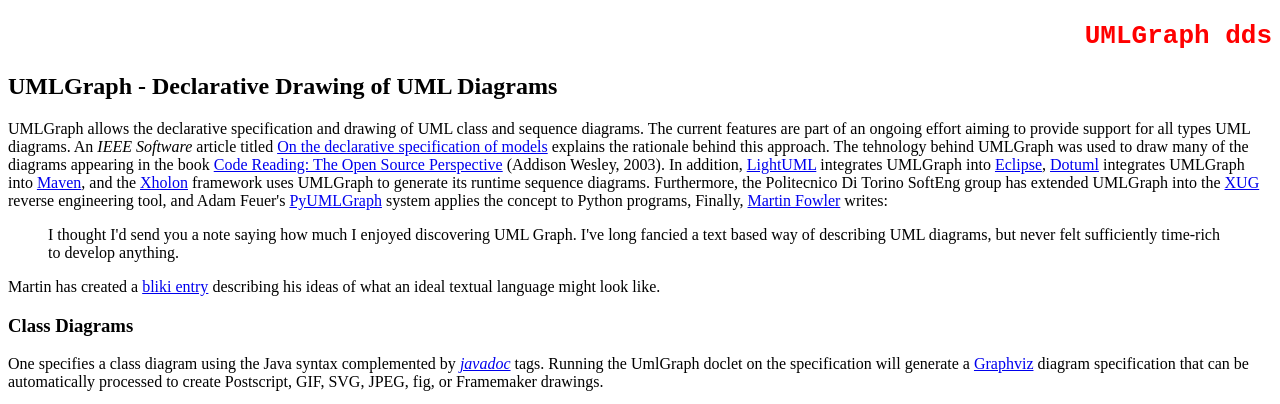
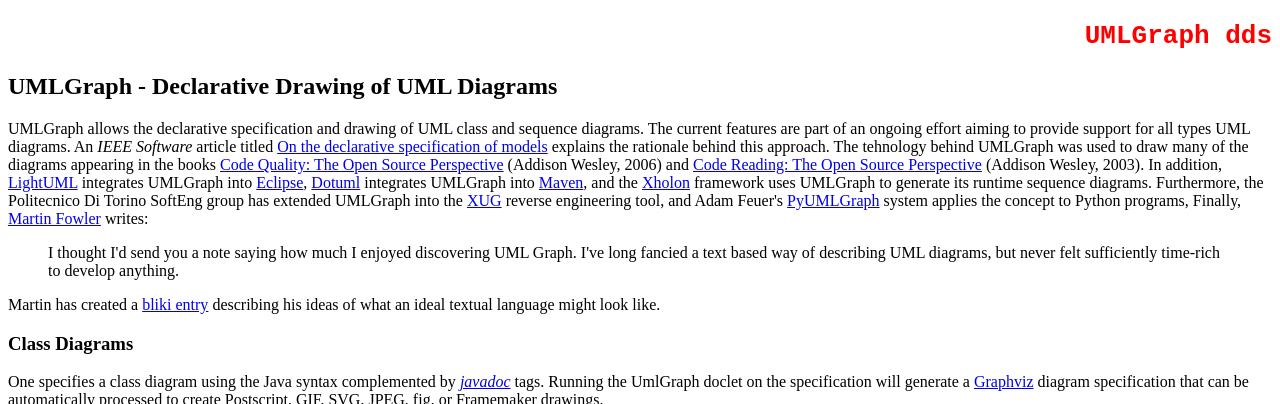
Before and after one commit to dspinellis/UMLGraph, a plain HTML site: page index.html in a window 1280 px wide. Shown: the top 404 px of the page. Drawn offline with Linux system fonts and the light colour scheme.

Commit message:
Add CQ blurb.

```diff
--- a/index.html
+++ b/index.html
@@ -22,7 +22,8 @@ An <em>IEEE Software</em> article titled
 <a href="../../pubs/jrnl/2003-IEEESW-umlgraph/html/article.html">On the declarative specification of models</a>
 explains the rationale behind this approach.
 The tehnology behind UMLGraph was used to draw many of the diagrams
-appearing in the book
+appearing in the books
+<a href="http://www.spinellis.gr/codequality">Code Quality: The Open Source Perspective</a> (Addison Wesley, 2006) and
 <a href="http://www.spinellis.gr/codereading">Code Reading: The Open Source Perspective</a> (Addison Wesley, 2003).
 In addition,
 <a href="http://lightuml.sourceforge.net/">LightUML</a>
```
Also changed, not shown: web/index.html (+2 -1 lines).
